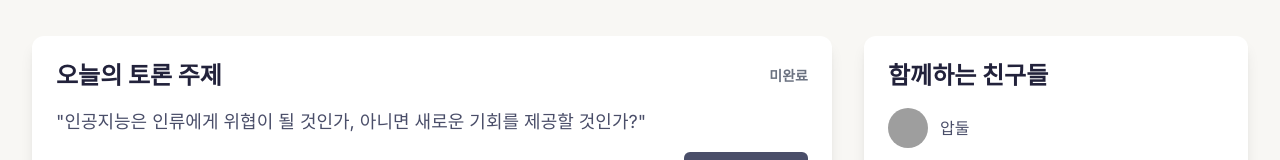
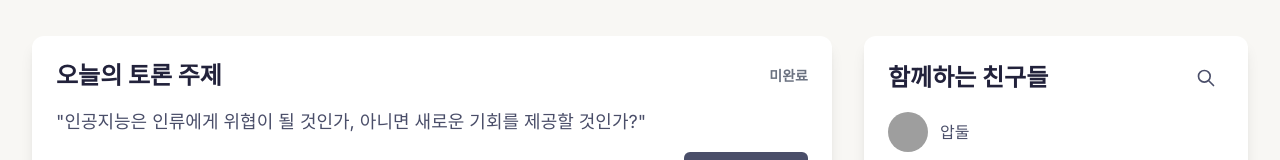
Before and after one commit to SSamParkSoft/ai_idea, a React (Vite) app: page / in a window 1280 px wide. Shown: the part 193-353 px from the top of the page. Built offline with nearby package versions, Linux system fonts and the light colour scheme; grey boxes are pictures that could not be loaded.

Commit message:
돋보기 버튼

```diff
--- a/src/pages/Home.jsx
+++ b/src/pages/Home.jsx
@@ -65,7 +65,14 @@ const Home = () => {
         <div className="space-y-8">
           {/* Friends */}
           <div className="bg-surface p-6 rounded-xl shadow-lg">
-            <h2 className="text-2xl font-bold text-text-primary mb-4">함께하는 친구들</h2>
+            <div className="flex items-center justify-between mb-4">
+              <h2 className="text-2xl font-bold text-text-primary">함께하는 친구들</h2>
+              <button className="p-2 hover:bg-gray-100 rounded-lg transition-colors">
+                <svg className="w-5 h-5 text-text-secondary hover:text-primary" fill="none" stroke="currentColor" viewBox="0 0 24 24">
+                  <path strokeLinecap="round" strokeLinejoin="round" strokeWidth={2} d="M21 21l-6-6m2-5a7 7 0 11-14 0 7 7 0 0114 0z" />
+                </svg>
+              </button>
+            </div>
             <ul className="space-y-4">
               {friends.map(friend => (
                 <li key={friend.id} className="flex items-center">
```
